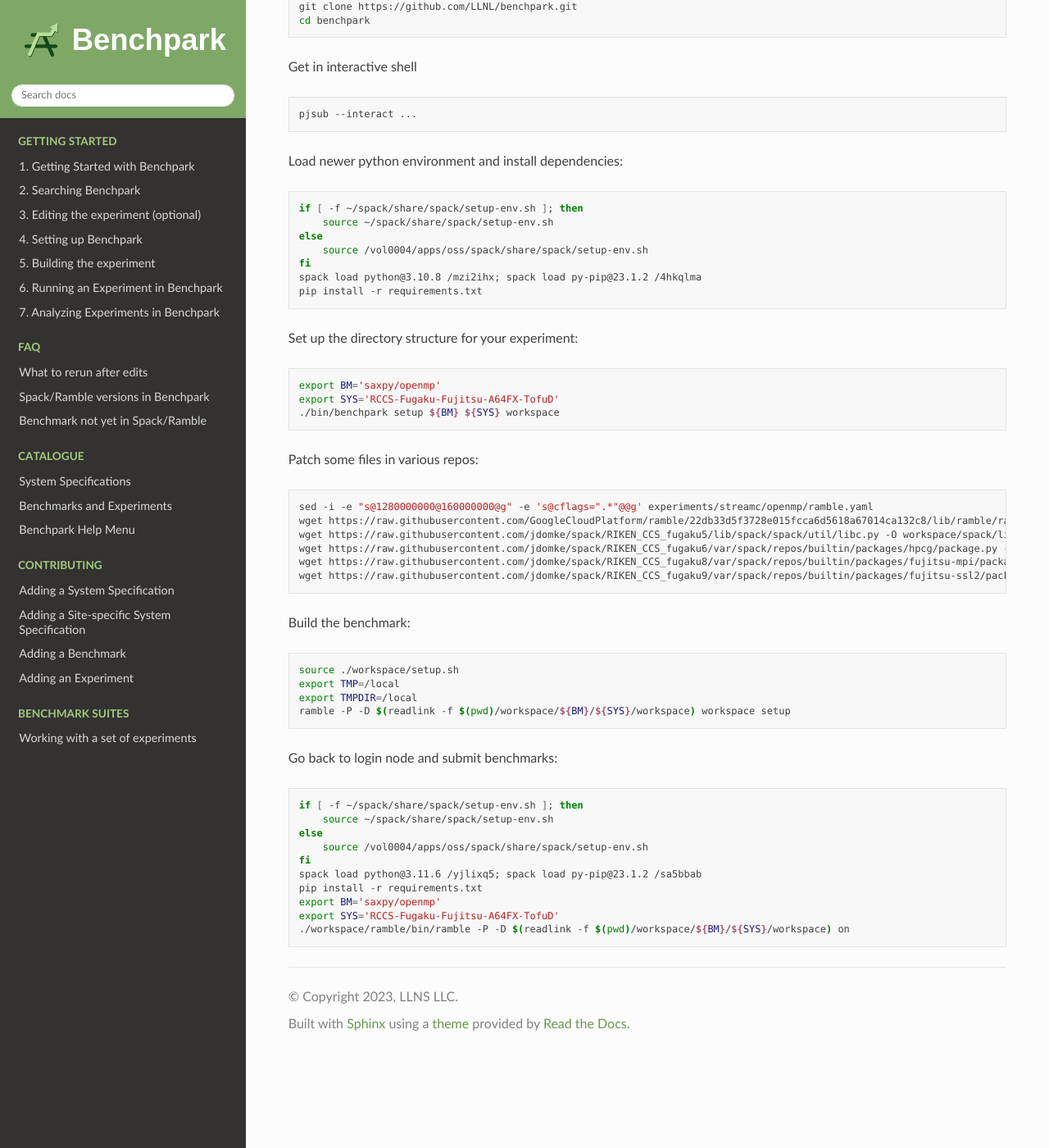
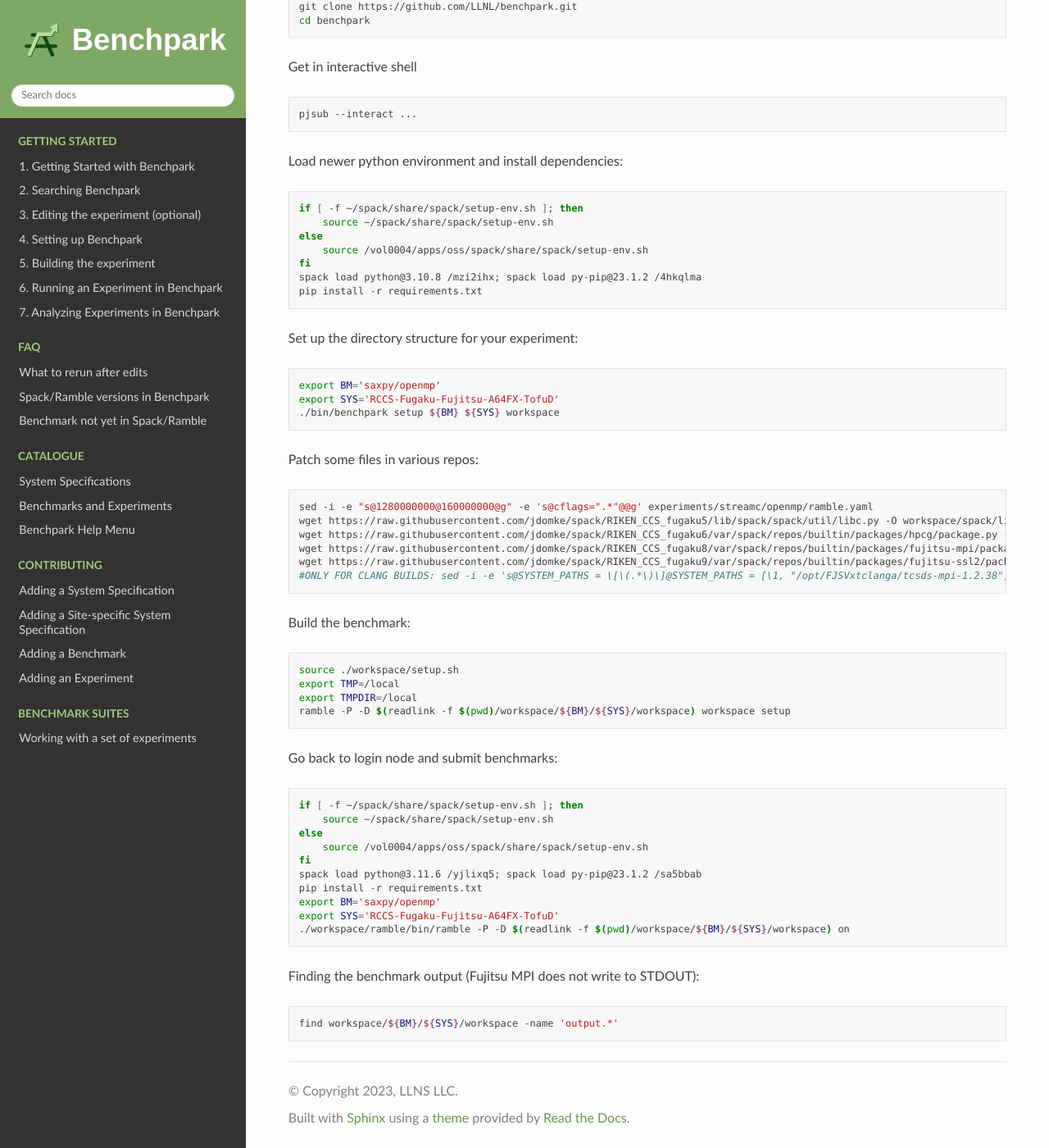
Before and after one commit to LLNL/benchpark, a Sphinx documentation site: the page built from docs/system/fugaku.rst, in a window 1280 px wide and 1400 px high, scrolled down 221 px. Shown: the whole window at 82% size. Built offline with Sphinx 7.4.7 and the Read the Docs theme 2.0.0, drawn with Linux system fonts in a browser that asks for light colours.

Commit message:
updated repo and fixed the linker and rpath issue

```diff
--- a/docs/system/fugaku.rst
+++ b/docs/system/fugaku.rst
@@ -49,11 +49,11 @@
 .. code:: bash
 
     sed -i -e "s@1280000000@160000000@g" -e 's@cflags=".*"@@g' experiments/streamc/openmp/ramble.yaml
-    wget https://raw.githubusercontent.com/GoogleCloudPlatform/ramble/22db33d5f3728e015fcca6d5618a67014ca132c8/lib/ramble/ramble/spack_runner.py -O workspace/ramble/lib/ramble/ramble/spack_runner.py
     wget https://raw.githubusercontent.com/jdomke/spack/RIKEN_CCS_fugaku5/lib/spack/spack/util/libc.py -O workspace/spack/lib/spack/spack/util/libc.py
     wget https://raw.githubusercontent.com/jdomke/spack/RIKEN_CCS_fugaku6/var/spack/repos/builtin/packages/hpcg/package.py -O workspace/spack/var/spack/repos/builtin/packages/hpcg/package.py
     wget https://raw.githubusercontent.com/jdomke/spack/RIKEN_CCS_fugaku8/var/spack/repos/builtin/packages/fujitsu-mpi/package.py -O workspace/spack/var/spack/repos/builtin/packages/fujitsu-mpi/package.py
     wget https://raw.githubusercontent.com/jdomke/spack/RIKEN_CCS_fugaku9/var/spack/repos/builtin/packages/fujitsu-ssl2/package.py -O workspace/spack/var/spack/repos/builtin/packages/fujitsu-ssl2/package.py
+    #ONLY FOR CLANG BUILDS: sed -i -e 's@SYSTEM_PATHS = \[\(.*\)\]@SYSTEM_PATHS = [\1, "/opt/FJSVxtclanga/tcsds-mpi-1.2.38", "/opt/FJSVxtclanga/tcsds-ssl2-1.2.38"]@g' workspace/spack/lib/spack/spack/util/environment.py
 
 
 Build the benchmark:
@@ -80,3 +80,9 @@
     export BM='saxpy/openmp'
     export SYS='RCCS-Fugaku-Fujitsu-A64FX-TofuD'
     ./workspace/ramble/bin/ramble -P -D $(readlink -f $(pwd)/workspace/${BM}/${SYS}/workspace) on
+
+Finding the benchmark output (Fujitsu MPI does not write to STDOUT):
+
+.. code:: bash
+
+   find workspace/${BM}/${SYS}/workspace -name 'output.*'
```
